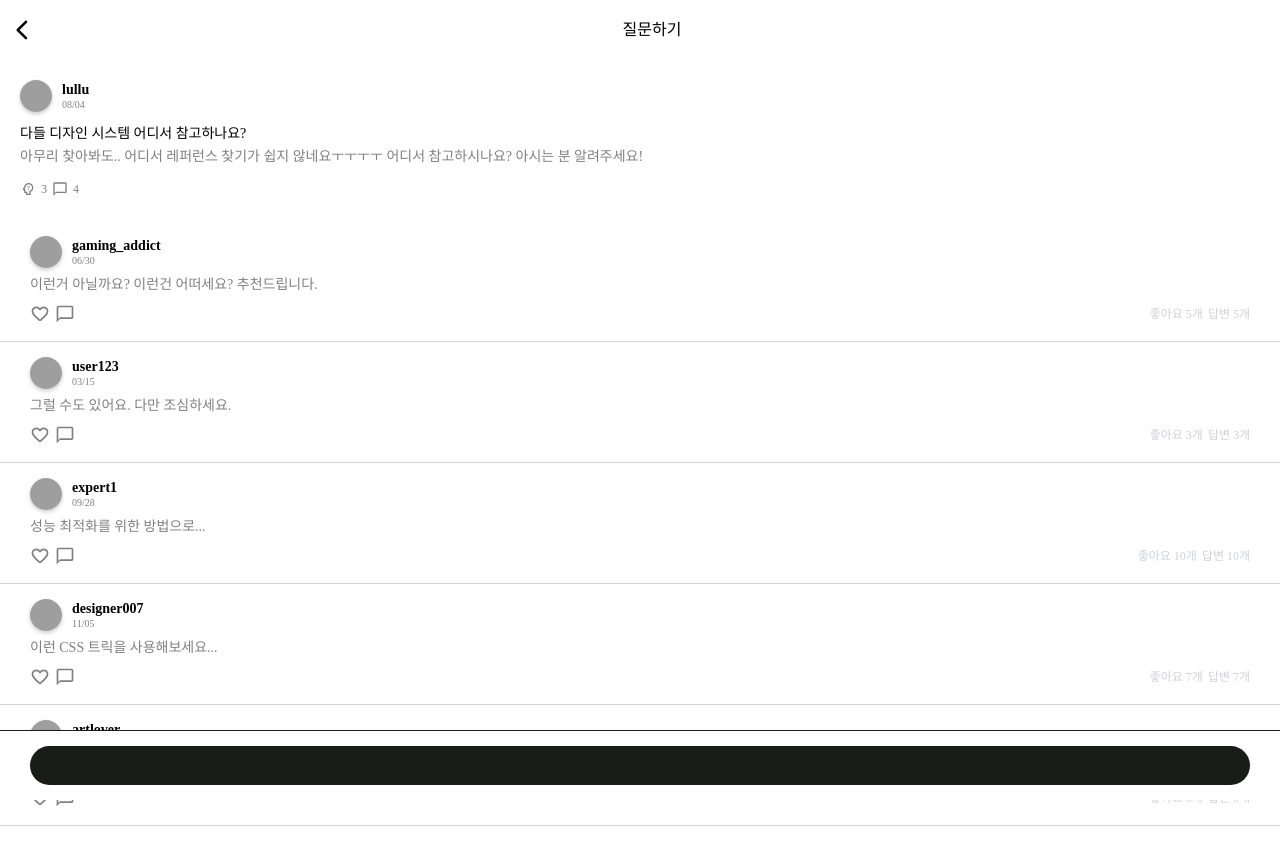
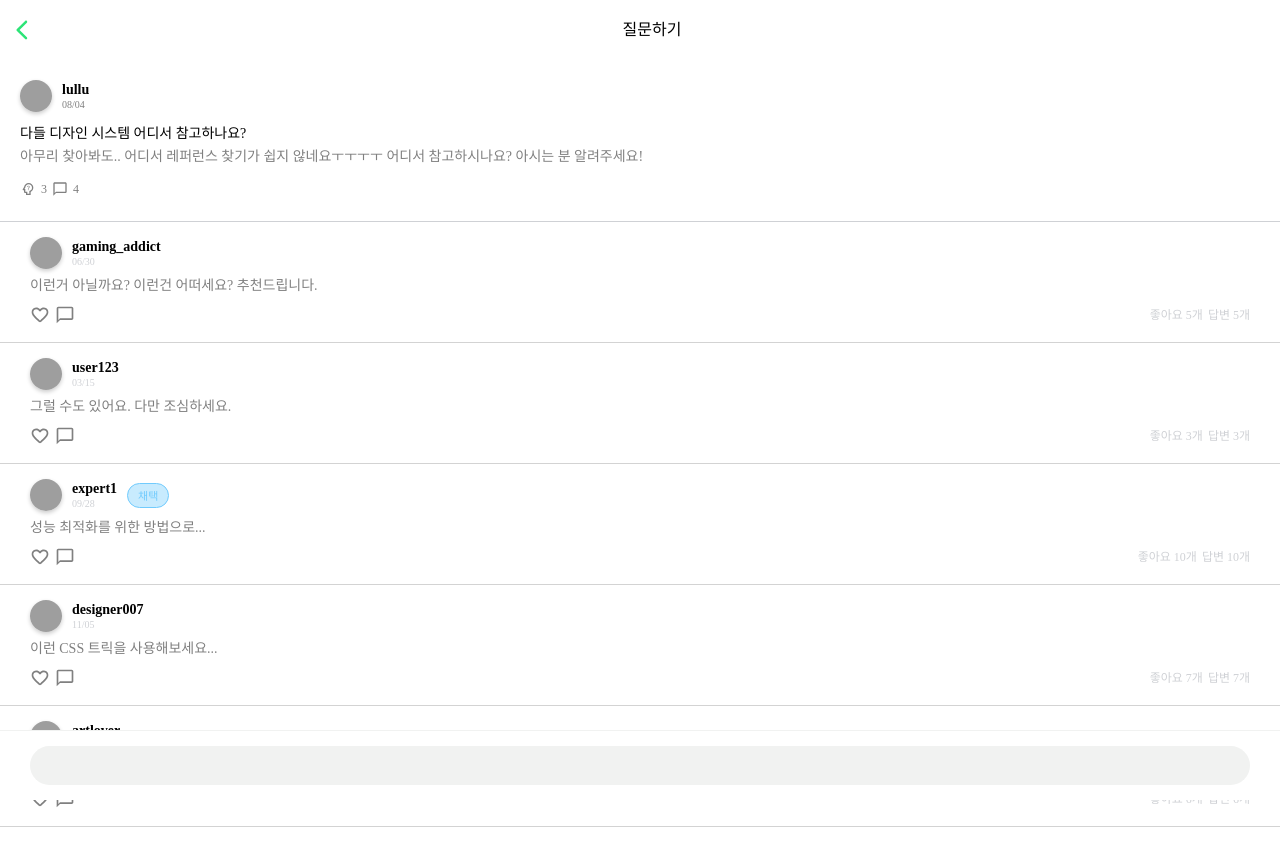
Before and after one commit to 2023-LikeLion-Hackathon-team1/2023-LikeLion-Hackathon-team1-front, a React (Create React App) app: page /1/1 in a window 1280 px wide. Shown: the top 866 px of the page. Built offline with nearby package versions, Linux system fonts and the light colour scheme; grey boxes are pictures that could not be loaded.

Commit message:
:lipstick: design system

```diff
--- a/src/components/AnswerCard.tsx
+++ b/src/components/AnswerCard.tsx
@@ -52,9 +52,19 @@ const ProfileName = styled.div`
   font-weight: bold;
 `;
 
+const IsChooseMark = styled.div`
+  display: flex;
+  padding: 7px 10px 5px 10px;
+  font-size: 11px;
+  color: ${theme.palette.color.sub};
+  background-color: ${theme.palette.color.blue2};
+  border: 1px solid ${theme.palette.color.sub};
+  border-radius: 15px;
+`;
+
 const Time = styled.div`
   font-size: 10px;
-  color: gray;
+  color: ${theme.palette.mono.gray3};
 `;
 
 const Content = styled.div`
@@ -123,6 +133,7 @@ export default function AnswerCard({ answer }: { answer: Answers }) {
           <ProfileName>{answer.userName}</ProfileName>
           <Time>{timeAgo}</Time>
         </ProfileColumn>
+        {answer.isChoose && <IsChooseMark> 채택 </IsChooseMark>}
       </Profile>
       <Content>{answer.content}</Content>
       <Bottom>
--- a/src/components/AnswerText.tsx
+++ b/src/components/AnswerText.tsx
@@ -12,13 +12,13 @@ const AnswerType = styled.div`
   height: 70px;
   background-color: white;
   padding: 15px 30px;
-  border-top: 1px solid ${theme.palette.mono.gray1};
+  border-top: 1px solid ${theme.palette.mono.gray4};
 `;
 
 const StyledTextField = styled(TextField)`
   && {
     border-radius: 100px;
-    background-color: ${theme.palette.mono.gray1};
+    background-color: ${theme.palette.mono.gray4};
   }
   .MuiInputLabel-root {
     display: none; /* Hide the label */
--- a/src/components/CategoryMenuBar.tsx
+++ b/src/components/CategoryMenuBar.tsx
@@ -58,20 +58,16 @@ const CategoryButton = styled.div<CategoryButtonProps>`
 `;
 
 export default function CategoryMenuBar() {
+  const [choose, setChoose] = React.useState('업로드');
   const [selectedCategory, setSelectedCategory] = useState('');
+
+  const handleChange = (event: SelectChangeEvent<unknown>) => {
+    setChoose(event.target.value as string);
+  };
 
   const handleCategoryClick = (category: string) => {
     setSelectedCategory(category);
     // sendDataToServer(category);
-  };
-
-  const [choose, setChoose] = React.useState('업로드'); // 기본값을 30으로 설정
-
-  // const handleChange = (event: SelectChangeEvent) => {
-  //   setChoose(event.target.value);
-  // };
-  const handleChange = (event: SelectChangeEvent<unknown>) => {
-    setChoose(event.target.value as string);
   };
 
   return (
@@ -155,7 +151,9 @@ export default function CategoryMenuBar() {
           </CategoryButton>
         ))}
       </CategoryMenuBarWrapper>
-      {/* <p>선택된 카테고리: {selectedCategory}</p> */}
+
+      {/* <p>선택된 카테고리: {choose}</p>
+      <p>선택된 카테고리: {selectedCategory}</p> */}
     </>
   );
 }
--- a/src/components/SubHeader.tsx
+++ b/src/components/SubHeader.tsx
@@ -1,5 +1,6 @@
 import { styled } from 'styled-components';
 import ArrowBackIosNewRoundedIcon from '@mui/icons-material/ArrowBackIosNewRounded';
+import theme from '../theme';
 
 const Header = styled.div`
   width: 100vw;
@@ -18,7 +19,7 @@ export default function SubHeader({ title }: { title: string }) {
 
   return (
     <Header>
-      <ArrowBackIosNewRoundedIcon onClick={handleGoBack} />
+      <ArrowBackIosNewRoundedIcon onClick={handleGoBack} style={{ color: `${theme.palette.color.main}` }} />
       {title}
       <div />
     </Header>
--- a/src/routes/QuestionDetail.tsx
+++ b/src/routes/QuestionDetail.tsx
@@ -4,6 +4,7 @@ import QuestionCard from '../components/QuestionCard';
 import { styled } from 'styled-components';
 import AnswerCard from '../components/AnswerCard';
 import AnswerText from '../components/AnswerText';
+import theme from '../theme';
 
 const questions: Questions[] = [
   {
@@ -208,6 +209,7 @@ interface RouteParams {
 
 const Question = styled.div`
   display: flex;
+  border-bottom: 1px solid ${theme.palette.mono.gray3};
 `;
 
 const AnswerList = styled.div``;
```
